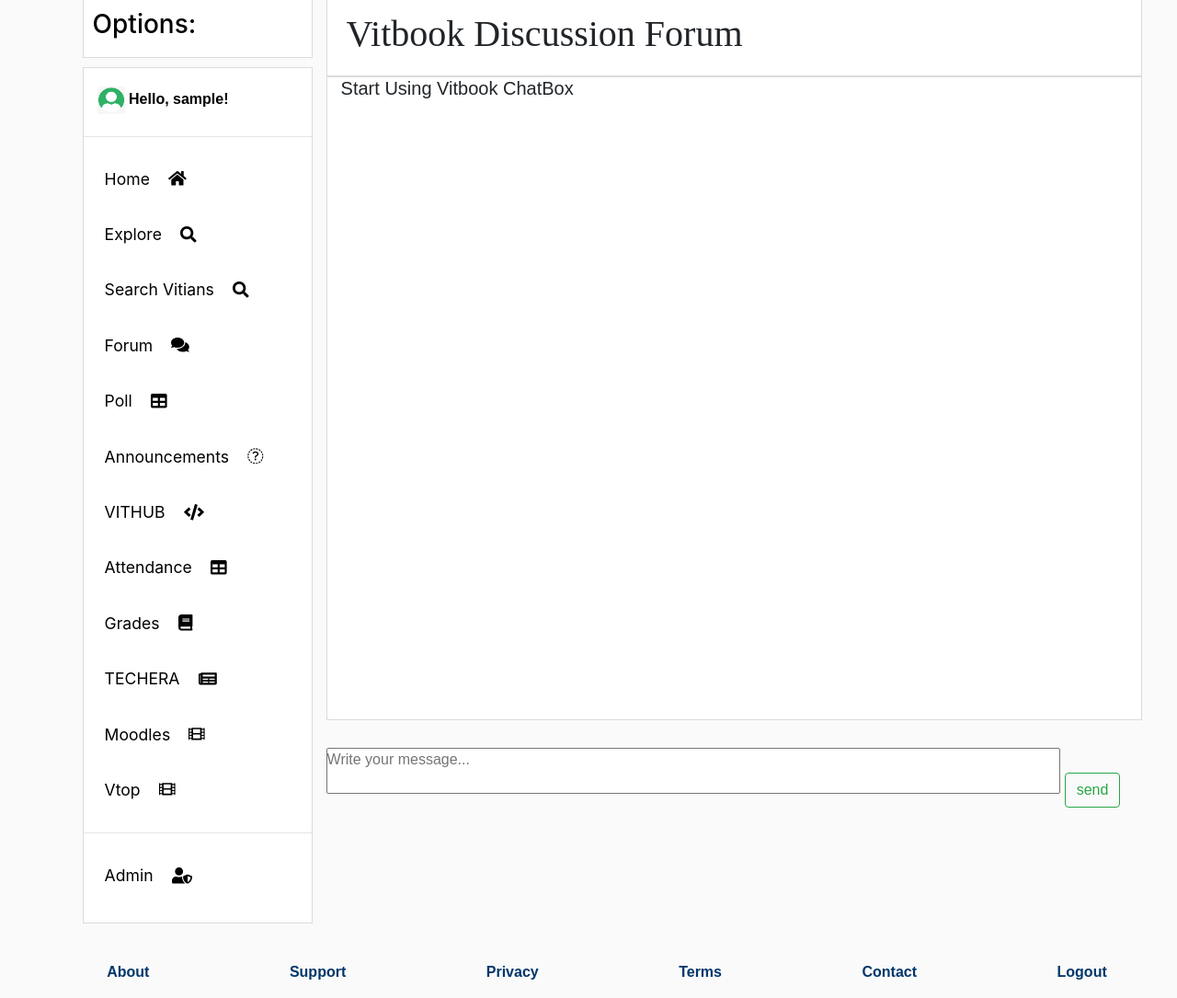
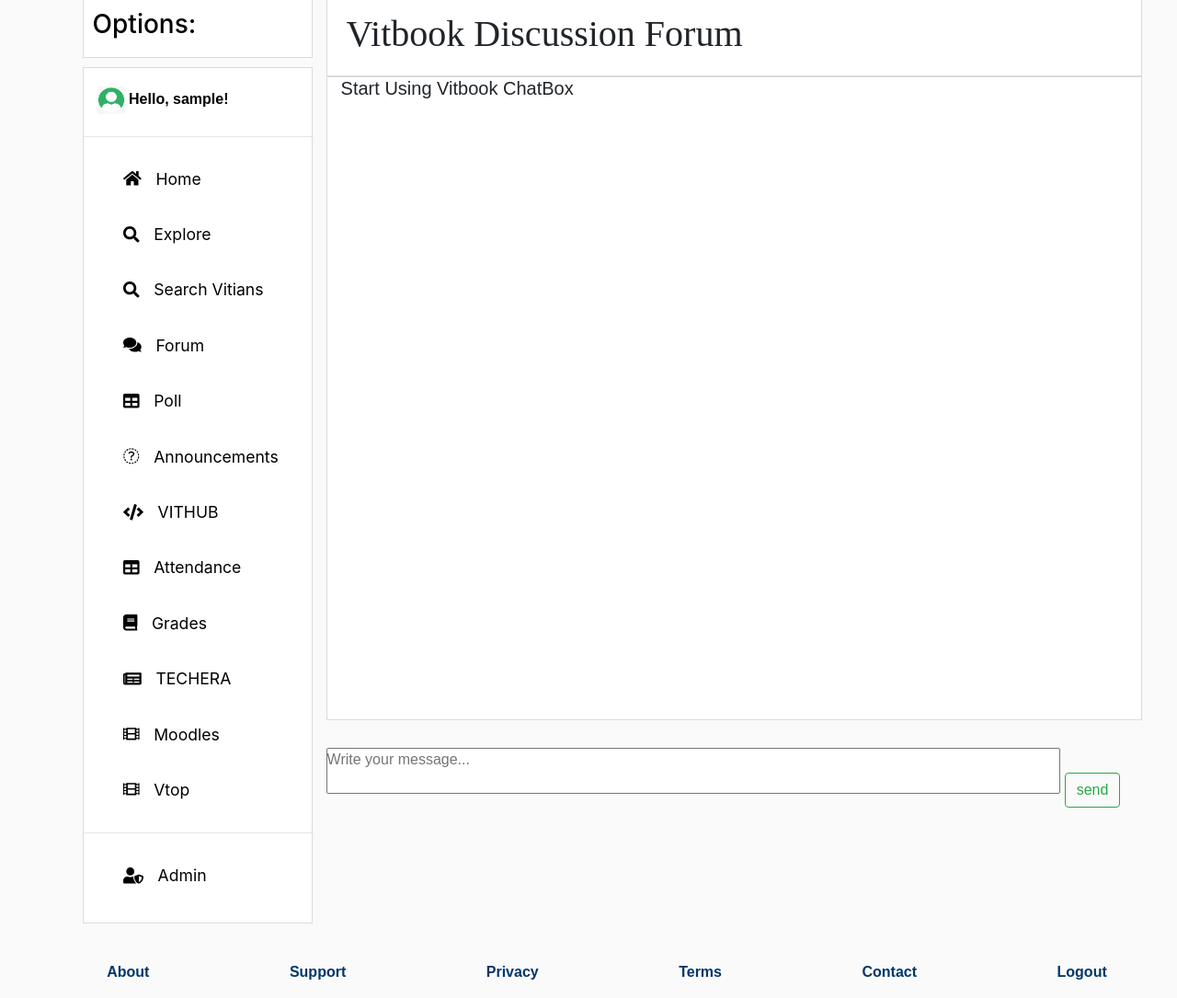
Before and after one commit to abhishek2x/VITBOOK, a Django app: page /social/chat/ in a window 1280 px wide. Shown: the part 131-1216 px from the top of the page at 92% size. Run offline with Django 3.2, Linux system fonts and the light colour scheme; the visitor is signed in with stand-in values (Sample User, id 1); data that the repository does not hold is empty; some libraries are stand-ins or nearby versions.

Commit message:
fix: menubar icon in left

```diff
--- a/social/templates/social/sideSlide.html
+++ b/social/templates/social/sideSlide.html
@@ -25,92 +25,139 @@
                 </div>
                 <hr>
                 <li class="nav-item active">
-                    <button type="button" class="btn chk"><a href="{% url 'home' %}">Home<i
-                                class="fa fa-home"></i></a></button>
+                    <button type="button" class="btn chk">
+                        <a href="{% url 'home' %}">
+                            <i class="fa fa-home mr-3"></i>Home
+                        </a>
+                    </button>
                 </li>
 
 {#                <li class="nav-item active">#}
-{#                    <button type="button" class="btn chk"><a href="{% url 'profileDetail' user.id %}">Profile<i#}
-{#                                class="fas fa-id-badge"></i></a></button>#}
+{#                    <button type="button" class="btn chk">#}
+{#                        <a href="{% url 'profileDetail' user.id %}">#}
+{#                            <i class="fas fa-id-badge mr-3"></i>Profile#}
+{#                        </a>#}
+{#                    </button>#}
 {#                </li>#}
-
 {#                <li class="nav-item active">#}
-{#                    <button type="button" class="btn chk"><a href="{% url 'connections' %}">My Connections<i#}
-{#                                class="fas fa-users"></i></a></button>#}
+{#                    <button type="button" class="btn chk">#}
+{#                        <a href="{% url 'connections' %}">#}
+{#                            <i class="fas fa-users mr-3"></i>My Connections#}
+{#                        </a>#}
+{#                    </button>#}
 {#                </li>#}
 
                 <li class="nav-item active">
-                    <button type="button" class="btn chk"><a href="{% url 'postList' %}">Explore<i
-                                class="fa fa-search"></i></a></button>
+                    <button type="button" class="btn chk">
+                        <a href="{% url 'postList' %}">
+                            <i class="fa fa-search mr-3"></i>Explore
+                        </a>
+                    </button>
                 </li>
 
                 <li class="nav-item active">
-                    <button type="button" class="btn chk"><a href="{% url 'profileList' %}">Search Vitians<i
-                                class="fas fa-search"></i></a></button>
+                    <button type="button" class="btn chk">
+                        <a href="{% url 'profileList' %}">
+                            <i class="fas fa-search mr-3"></i>Search Vitians
+                        </a>
+                    </button>
                 </li>
 
                 <li class="nav-item active">
-                    <button type="button" class="btn chk"><a href="{% url 'chat_ajax' %}">Forum<i
-                                class="fa fa-comments "></i></a></button>
+                    <button type="button" class="btn chk">
+                        <a href="{% url 'chat_ajax' %}">
+                            <i class="fa fa-comments  mr-3"></i>Forum
+                        </a>
+                    </button>
                 </li>
 
                 <li class="nav-item active">
-                    <button type="button" class="btn chk"><a href="{% url 'poll_home' %}">Poll<i
-                            class="fa fa-table" aria-hidden="true"></i></a></button>
+                    <button type="button" class="btn chk">
+                        <a href="{% url 'poll_home' %}">
+                            <i class="fa fa-table mr-3" aria-hidden="true"></i>Poll
+                        </a>
+                    </button>
                 </li>
 
 {#                <li class="nav-item active">#}
-{#                    <button type="button" class="btn chk"><a href="{% url 'postCreate' %}">Add#}
-{#                            New Post<i class="fas fa-user-edit"></i></a></button>#}
+{#                    <button type="button" class="btn chk">#}
+{#                        <a href="{% url 'postCreate' %}">#}
+{#                            <i class="fas fa-user-edit mr-3"></i>Add New Post#}
+{#                        </a>#}
+{#                    </button>#}
 {#                </li>#}
 
                 <li class="nav-item active">
-                    <button type="button" class="btn chk"><a href="{% url 'ub' %}">Announcements<i
-                                class="fa fa-poll-people"></i></a></button>
+                    <button type="button" class="btn chk">
+                        <a href="{% url 'ub' %}">
+                            <i class="fa fa-poll-people mr-3"></i>Announcements
+                        </a>
+                    </button>
                 </li>
 
                 <li class="nav-item active">
-                    <button type="button" class="btn chk"><a href="{% url 'vithubList' %}">VITHUB<i
-                            class="fa fa-code" aria-hidden="true"></i></a></button>
+                    <button type="button" class="btn chk">
+                        <a href="{% url 'vithubList' %}">
+                            <i class="fa fa-code mr-3" aria-hidden="true"></i>VITHUB
+                        </a>
+                    </button>
                 </li>
 
                 <li class="nav-item active">
-                    <button type="button" class="btn chk"><a href="{% url 'attendance' %}">Attendance<i
-                            class="fa fa-table" aria-hidden="true"></i></a></button>
+                    <button type="button" class="btn chk">
+                        <a href="{% url 'attendance' %}">
+                            <i class="fa fa-table mr-3" aria-hidden="true"></i>Attendance
+                        </a>
+                    </button>
                 </li>
 
                 <li class="nav-item active">
-                    <button type="button" class="btn chk"><a href="{% url 'grades' %}">Grades<i
-                            class="fa fa-book" aria-hidden="true"></i></a></button>
+                    <button type="button" class="btn chk">
+                        <a href="{% url 'grades' %}">
+                            <i class="fa fa-book mr-3" aria-hidden="true"></i>Grades
+                        </a>
+                    </button>
                 </li>
 
                 <li class="nav-item active">
-                    <button type="button" class="btn chk"><a target="_blank"
-                            href="https://abhishek2x.github.io/techera/">TECHERA<i
-                                class="fa fa-newspaper"></i></a></button>
+                    <button type="button" class="btn chk">
+                        <a target="_blank" href="https://abhishek2x.github.io/techera/">
+                            <i class="fa fa-newspaper mr-3"></i>TECHERA
+                        </a>
+                    </button>
                 </li>
 
                 <li class="nav-item active">
-                    <button type="button" class="btn chk"><a target="_blank"
-                            href="https://moodle.vitbhopal.ac.in/">Moodles<i
-                            class="fa fa-film"></i></a></button>
+                    <button type="button" class="btn chk">
+                        <a target="_blank" href="https://moodle.vitbhopal.ac.in/">
+                            <i class="fa fa-film mr-3"></i>Moodles
+                        </a>
+                    </button>
                 </li>
 
                 <li class="nav-item active">
-                    <button type="button" class="btn chk"><a target="_blank"
-                            href="http://myerp.vitbhopal.ac.in:8080/vtop/initialProcess">Vtop<i
-                                class="fa fa-film"></i></a></button>
+                    <button type="button" class="btn chk">
+                        <a target="_blank" href="http://myerp.vitbhopal.ac.in:8080/vtop/initialProcess">
+                            <i class="fa fa-film mr-3"></i>Vtop
+                        </a>
+                    </button>
                 </li>
 
 {#                <li class="nav-item active">#}
-{#                    <button type="button" class="btn chk"><a href="/accounts/logout">Logout<i#}
-{#                                class="fas fa-sign-out-alt"></i></a></button>#}
-{#                </li>#}
+{#                    <button type="button" class="btn chk">#}
+{#                        <a href="/accounts/logout">#}
+{#                            <i class="fas fa-sign-out-alt mr-3"></i>Logout#}
+{#                        </a>#}
+{#                    </button>#}
+                </li>
                 {% if user.is_superuser %}
                 <hr>
                     <li class="nav-item active">
-                        <button type="button" class="btn chk"><a href="/admin">Admin<i
-                                    class="fas fa-user-shield"></i></a></button>
+                        <button type="button" class="btn chk">
+                            <a href="/admin">
+                                <i class="fas fa-user-shield mr-3"></i>Admin
+                            </a>
+                        </button>
                     </li>
                 {% endif %}
 
```
